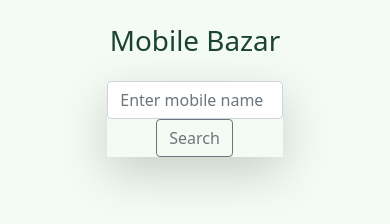
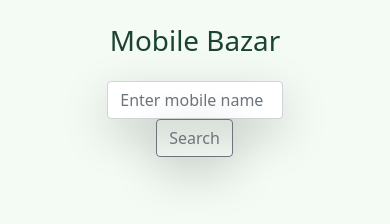
Before and after one commit to zilani131/phone-hunter, a plain HTML site: page index.html in a window 390 px wide. Drawn offline with nearby package versions, Linux system fonts and the light colour scheme.

Commit message:
shadow update

```diff
--- a/index.html
+++ b/index.html
@@ -23,9 +23,9 @@
 
         <!-- search field -->
       <nav class="my-4">
-        <div style="width: 45%;" class="input-group my-4 mx-auto d-sm-flex justify-content-center shadow-lg ">
-            <input style="width: 70%;" id="search-field" type="text" class="form-control rounded-2 " placeholder="Enter mobile name" aria-label="Recipient's username" aria-describedby="button-addon2">
-                    <button onclick="search()" class="btn btn-outline-secondary rounded-2 " type="button" id="button-addon2">Search</button>
+        <div style="width: 45%;" class="input-group my-4 mx-auto d-sm-flex justify-content-center ">
+            <input style="width: 70%;" id="search-field" type="text" class="form-control rounded-2 shadow-lg" placeholder="Enter mobile name" aria-label="Recipient's username" aria-describedby="button-addon2">
+                    <button onclick="search()" class="btn btn-outline-secondary rounded-2 shadow-lg" type="button" id="button-addon2">Search</button>
           </div>
       </nav>
     </header>
```
